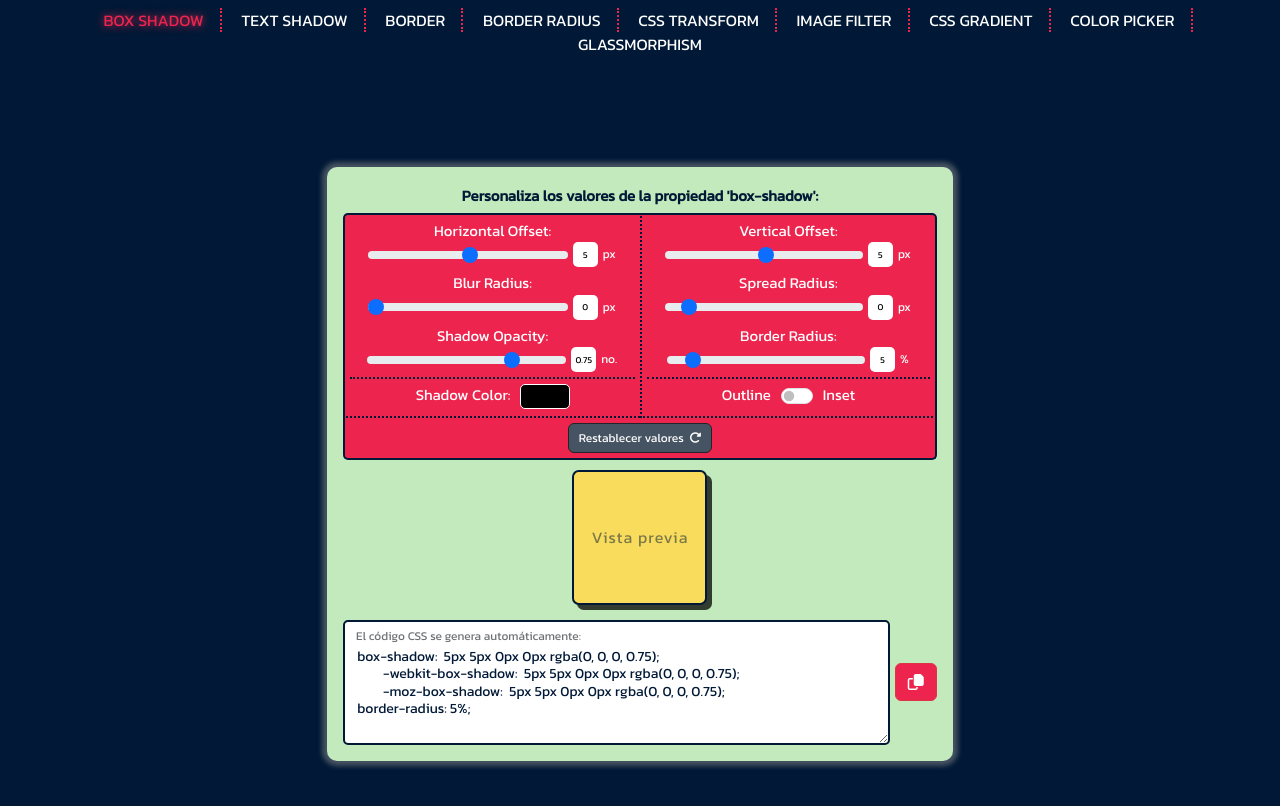
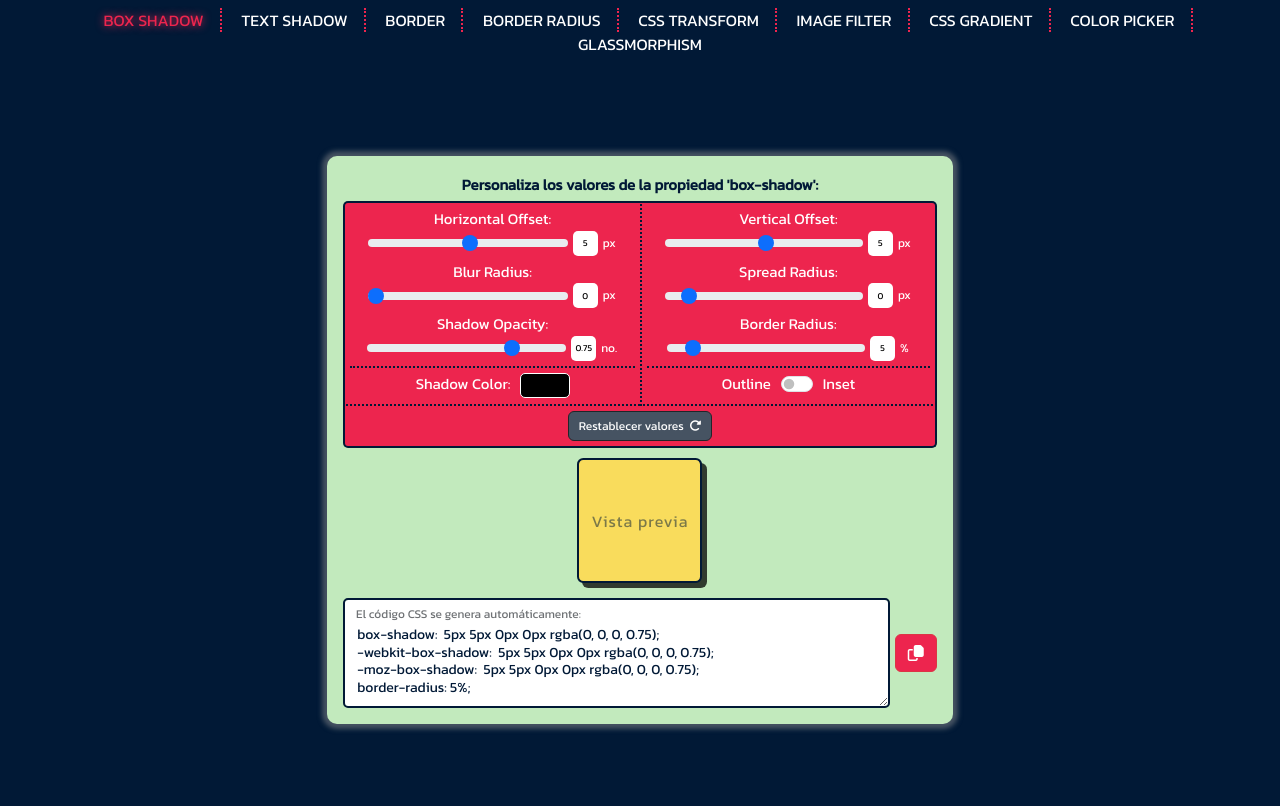
Before and after one commit to MauricioBarrueta/boxShadowGenerator, a website: page index.html in a window 1280 px wide. Drawn offline with nearby package versions, Linux system fonts and the light colour scheme.

Commit message:
Corrección en estilos

```diff
--- a/index.html
+++ b/index.html
@@ -76,7 +76,7 @@
             </div>
             <div class="shadow-code">
                 <div class="form-floating">
-                    <textarea class="form-control" placeholder="Leave a comment here" id="bs-code" style="height: 125px" spellcheck="false"></textarea>
+                    <textarea class="form-control" placeholder="Leave a comment here" id="bs-code" spellcheck="false"></textarea>
                     <label for="bs-code">El código CSS se genera automáticamente:</label>
                 </div>
                 <button class="btn btn-danger copy-btn" title="Copiar código">&#xf0c5;</button>
--- a/src/js/main.js
+++ b/src/js/main.js
@@ -23,7 +23,7 @@ function generateOrUpdateBoxShadow() {
     const code = `${insetShadow.checked ? 'inset ' : ''} ${hOffset.value}px ${vOffset.value}px ${blurRadius.value}px ${spread.value}px ${hexColorToRgba(colorShadow.value, opacity.value)}`
     generatedBoxShadow.style.boxShadow = code
     generatedBoxShadow.style.borderRadius = `${borderRadius.value}%`
-    boxShadowCode.textContent = `box-shadow: ${code};\n\t-webkit-box-shadow: ${code};\n\t-moz-box-shadow: ${code};\nborder-radius: ${borderRadius.value}%;`
+    boxShadowCode.textContent = `box-shadow: ${code};\n-webkit-box-shadow: ${code};\n-moz-box-shadow: ${code};\nborder-radius: ${borderRadius.value}%;`
 }
 
 /* Transforma el color hexadecimal al modelo RGB */
--- a/src/scss/styles.scss
+++ b/src/scss/styles.scss
@@ -32,9 +32,9 @@ body {
         display: flex; align-items: center; justify-content: center; flex-wrap: wrap; flex-direction: row;
     }
     .container {
-        min-height: 100vh;
+        min-height: 94vh;
         .card-container {
-            width: auto; max-width: 650px; min-width: 450px; height: auto;
+            width: auto; max-width: 700px; min-width: 400px; height: auto;
             padding: 1em; text-align: center;
             background-color: $teaGreen; border-radius: 10px; box-shadow:  0px 0px 5px 5px $Charcoal;
 
@@ -122,7 +122,7 @@ body {
                 position: relative; z-index: 2;
                 margin: 10px 0;
                 .box-shadow-preview {
-                    width: 135px; height: 135px; position: relative;
+                    width: 125px; height: 125px; position: relative;
                     background-color: $naplesYellow; border: 2px solid $oxfordBlue; margin: auto;
                     span {
                         font-size: 16px; letter-spacing: 1px;
@@ -136,7 +136,7 @@ body {
                 .form-floating {
                     width: 100%;
                     textarea {
-                        height: fit-content;
+                        height: 110px;
                         border: 2px solid $oxfordBlue; border-radius: 5px;
                         cursor: copy;
                         font-size: 14px; color: $oxfordBlue;
```
Also changed, not shown: src/scss/styles.css, 1 other file.
